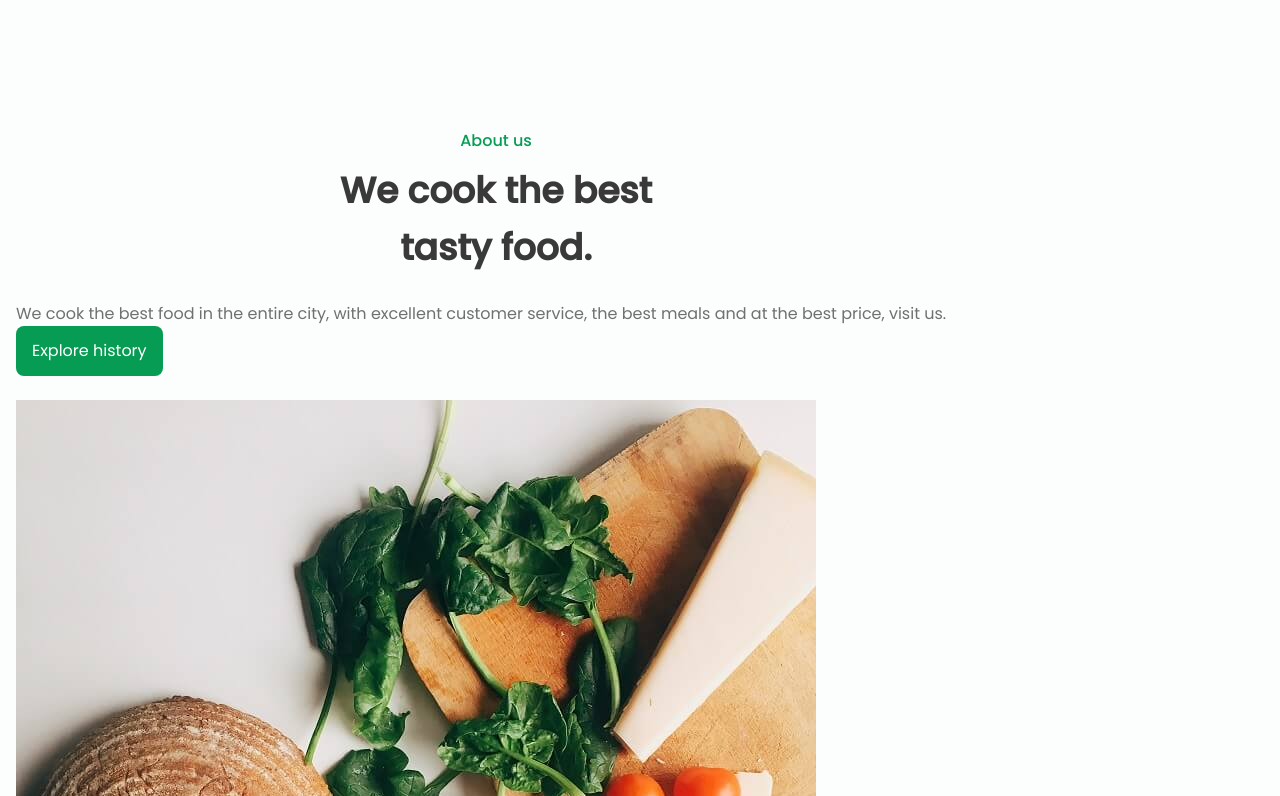
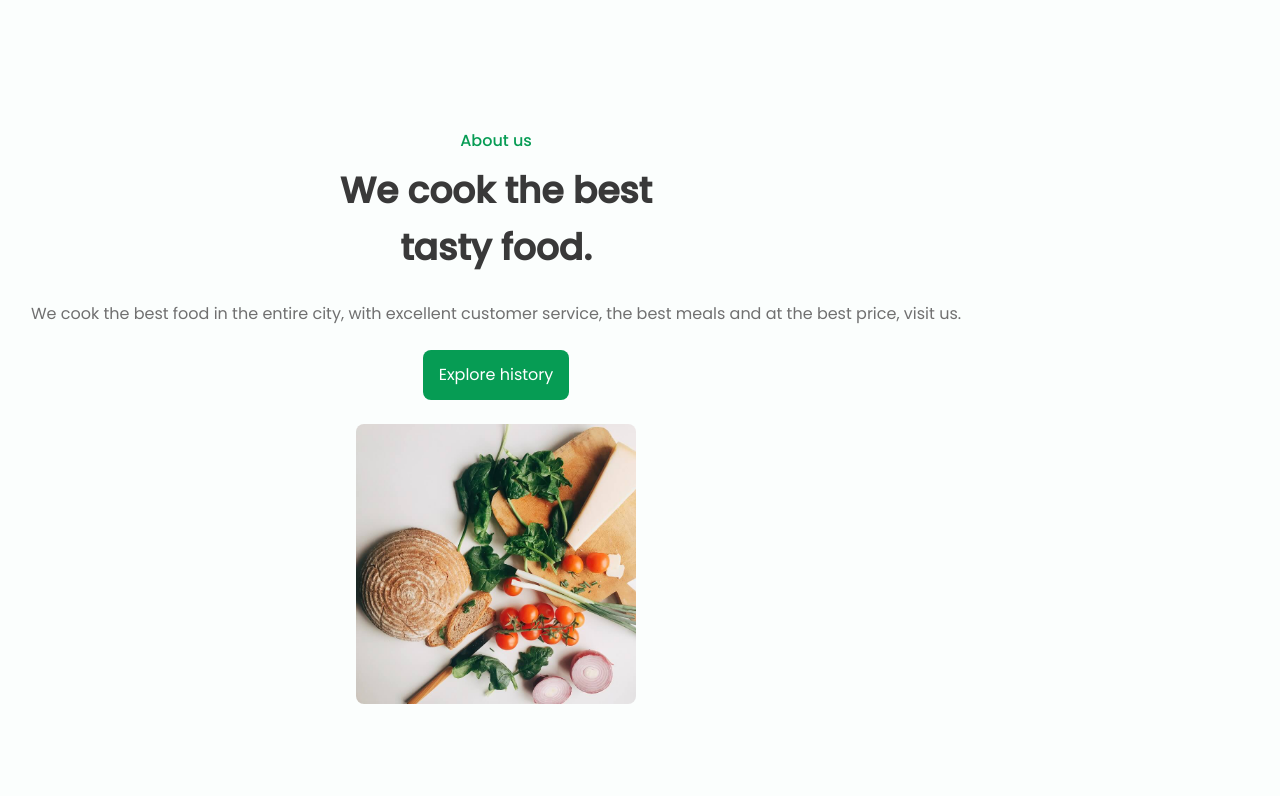
Before and after one commit to sy-hann/RestaurantTasty, a plain HTML site: page index.html in a window 1280 px wide. Shown: the part 784-1580 px from the top of the page. Drawn offline with nearby package versions, Linux system fonts and the light colour scheme.

Commit message:
CSS : About

```diff
--- a/app/css/style.css
+++ b/app/css/style.css
@@ -257,3 +257,18 @@ img {
 .button:hover {
   background-color: var(--first-color-alt);
 }
+
+/* ABOUT */
+.about__data {
+  text-align: center;
+}
+
+.about__description {
+  margin-bottom: var(--mb-3);
+}
+
+.about__img {
+  width: 280px;
+  border-radius: 0.5rem;
+  justify-self: center;
+}
--- a/index.html
+++ b/index.html
@@ -66,7 +66,7 @@
                     <a href="#" class="button">Explore history</a>
                 </div>
 
-                <img src="/images/about.jpg" alt="about" class="about__image">
+                <img src="/images/about.jpg" alt="about" class="about__img">
             </div>
         </section>
 
```
Lines whose indentation alone changed are shown as unchanged.
